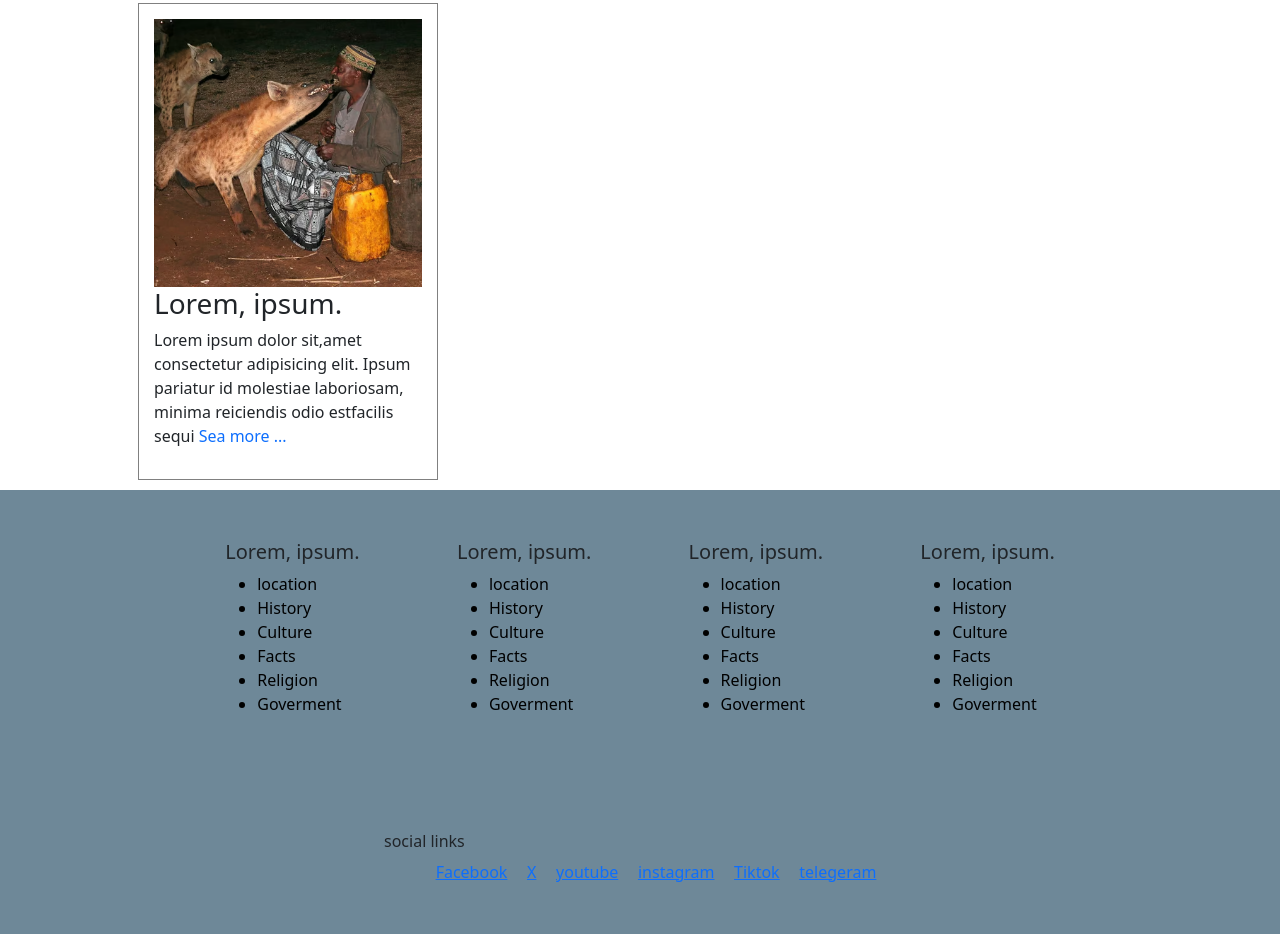
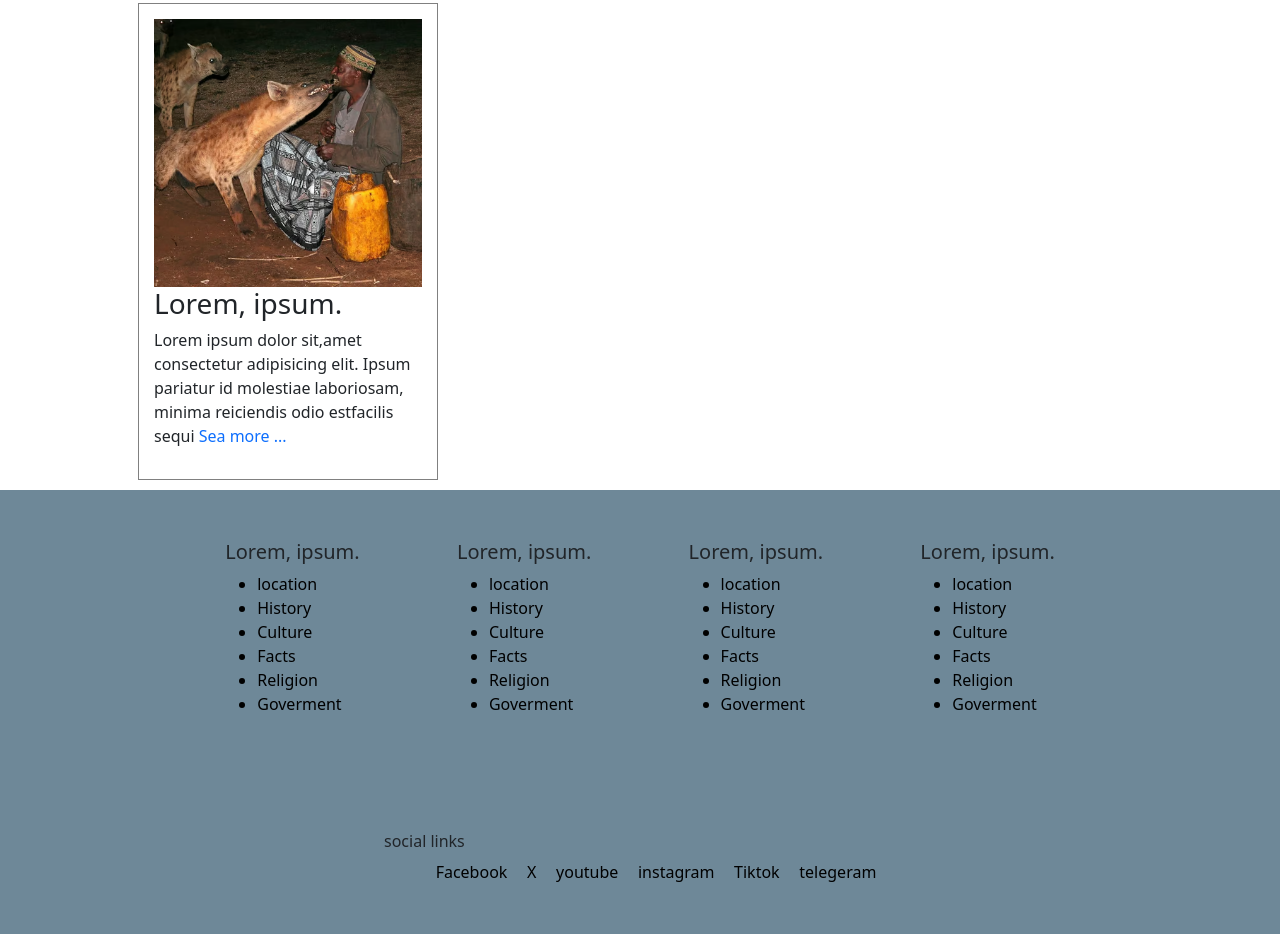
Before and after one commit to yohannes57/visitEthiopia, a plain HTML site: page index.html in a window 1280 px wide. Shown: the part 5523-6457 px from the top of the page. Drawn offline with nearby package versions, Linux system fonts and the light colour scheme.

Commit message:
footer updated

```diff
--- a/css/style.css
+++ b/css/style.css
@@ -153,6 +153,7 @@ h3 {
     padding-top: 50px;
     padding-bottom: 50px;
     justify-content: space-evenly;
+    flex-wrap: wrap;
 }
 .footer-links{
     width: 40%;
@@ -164,6 +165,7 @@ h3 {
     margin: auto;
     display: flex;
     justify-content:space-evenly;
+    flex-wrap: wrap;
 
 }
 .footer-links>ul li{
@@ -172,3 +174,14 @@ h3 {
    color: whitesmoke;
 
 }
+.footer-links>ul li a{
+    text-decoration: none;
+    color: black
+
+ }
+ .footer-links>ul li a:hover{
+    list-style: none;
+    text-decoration: dotted;
+    color: whitesmoke;
+
+ }
--- a/index.html
+++ b/index.html
@@ -355,7 +355,7 @@
       <div class="footer-links">
         <h6>social links</h6>
         <ul>
-          <li><a href="#">Facebook</a></li>
+          <li><a href="#"> <span><i></i></span> Facebook</a></li>
           <li><a href="#">X</a></li>
           <li><a href="#">youtube</a></li>
           <li><a href="#">instagram</a></li>
```
